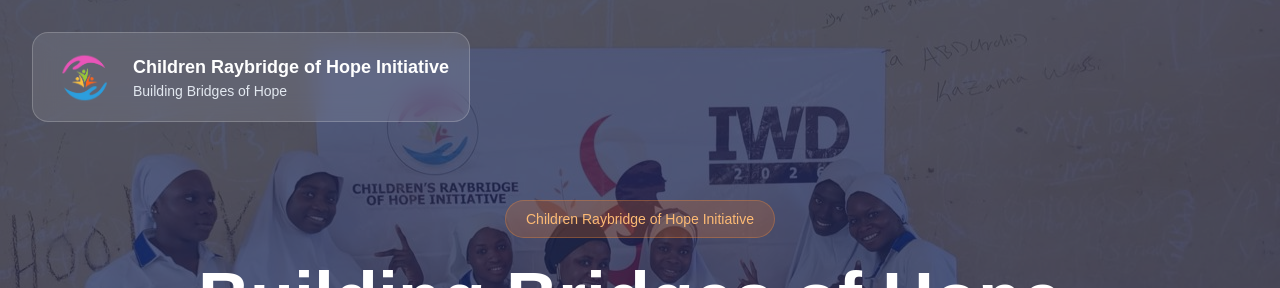
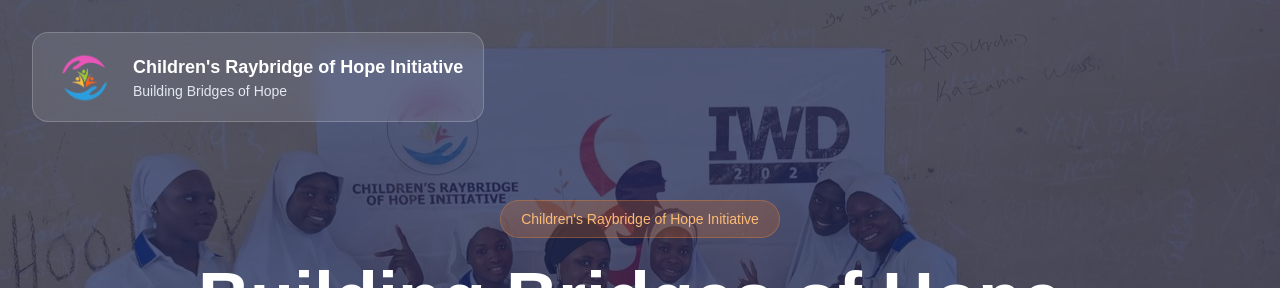
Before and after one commit to aminuastroboy/crhi-ngo, a Next.js app: page / in a window 1280 px wide. Shown: the top 288 px of the page. Built offline with nearby package versions, Linux system fonts and the light colour scheme.

Commit message:
Correct spelling of 'Children's' in page.tsx

```diff
--- a/app/page.tsx
+++ b/app/page.tsx
@@ -61,7 +61,7 @@
 
           <div>
             <h2 className="text-lg font-bold text-white">
-              Children Raybridge of Hope Initiative
+              Children's Raybridge of Hope Initiative
             </h2>
             <p className="text-sm text-slate-200">Building Bridges of Hope</p>
           </div>
@@ -69,7 +69,7 @@
 
         <div className="relative z-10 max-w-5xl px-6 text-center">
           <span className="mb-6 inline-block rounded-full border border-orange-400/30 bg-orange-500/20 px-5 py-2 text-sm text-orange-300">
-            Children Raybridge of Hope Initiative
+            Children's Raybridge of Hope Initiative
           </span>
 
           <h1 className="text-5xl font-bold leading-tight text-white md:text-7xl">
```
